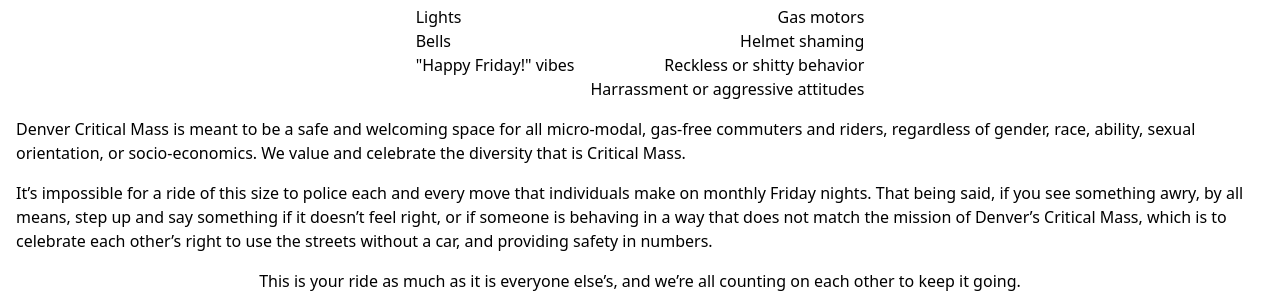
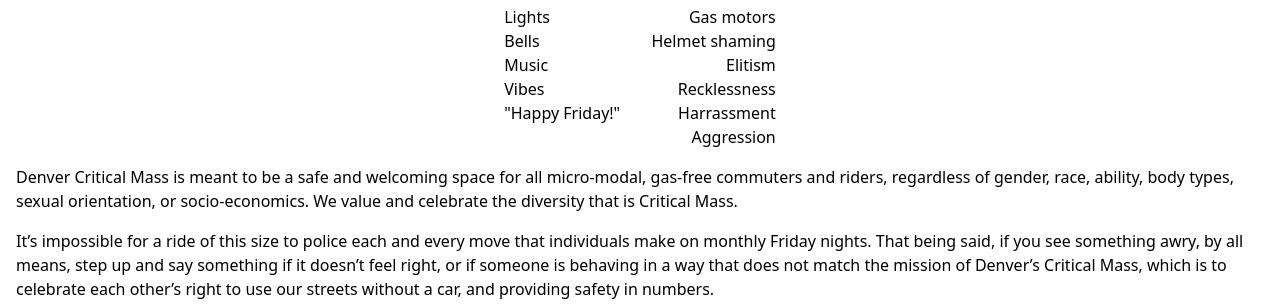
Before and after one commit to denvercriticalmass/denvercriticalmass.github.io, a website built with Vite: page src/index.html in a window 1280 px wide. Shown: the part 581-885 px from the top of the page. Built offline with nearby package versions, Linux system fonts and the light colour scheme.

Commit message:
Update words

```diff
--- a/src/index.html
+++ b/src/index.html
@@ -35,7 +35,9 @@
         <ul class="mt-2">
           <li>Lights</li>
           <li>Bells</li>
-          <li>"Happy Friday!" vibes</li>
+          <li>Music</li>
+          <li>Vibes</li>
+          <li>"Happy Friday!"</li>
         </ul>
       </div>
 
@@ -45,16 +47,19 @@
         <ul class="mt-2">
           <li>Gas motors</li>
           <li>Helmet shaming</li>
-          <li>Reckless or shitty behavior</li>
-          <li>Harrassment or aggressive attitudes</li>
+          <li>Elitism</li>
+          <li>Recklessness</li>
+          <li>Harrassment</li>
+          <li>Aggression</li>
         </ul>
       </div>
     </div>
 
     <div>
       Denver Critical Mass is meant to be a safe and welcoming space for all micro-modal,
-      gas-free commuters and riders, regardless of gender, race, ability, sexual orientation,
-      or socio-economics. We value and celebrate the diversity that is Critical Mass.
+      gas-free commuters and riders, regardless of gender, race, ability, body types,
+      sexual orientation, or socio-economics. We value and celebrate the diversity
+      that is Critical Mass.
     </div>
 
     <div>
@@ -62,7 +67,7 @@
       individuals make on monthly Friday nights. That being said, if you see something
       awry, by all means, step up and say something if it doesn’t feel right, or if
       someone is behaving in a way that does not match the mission of Denver’s Critical Mass,
-      which is to celebrate each other’s right to use the streets without a car,
+      which is to celebrate each other’s right to use our streets without a car,
       and providing safety in numbers.
     </div>
 
```
